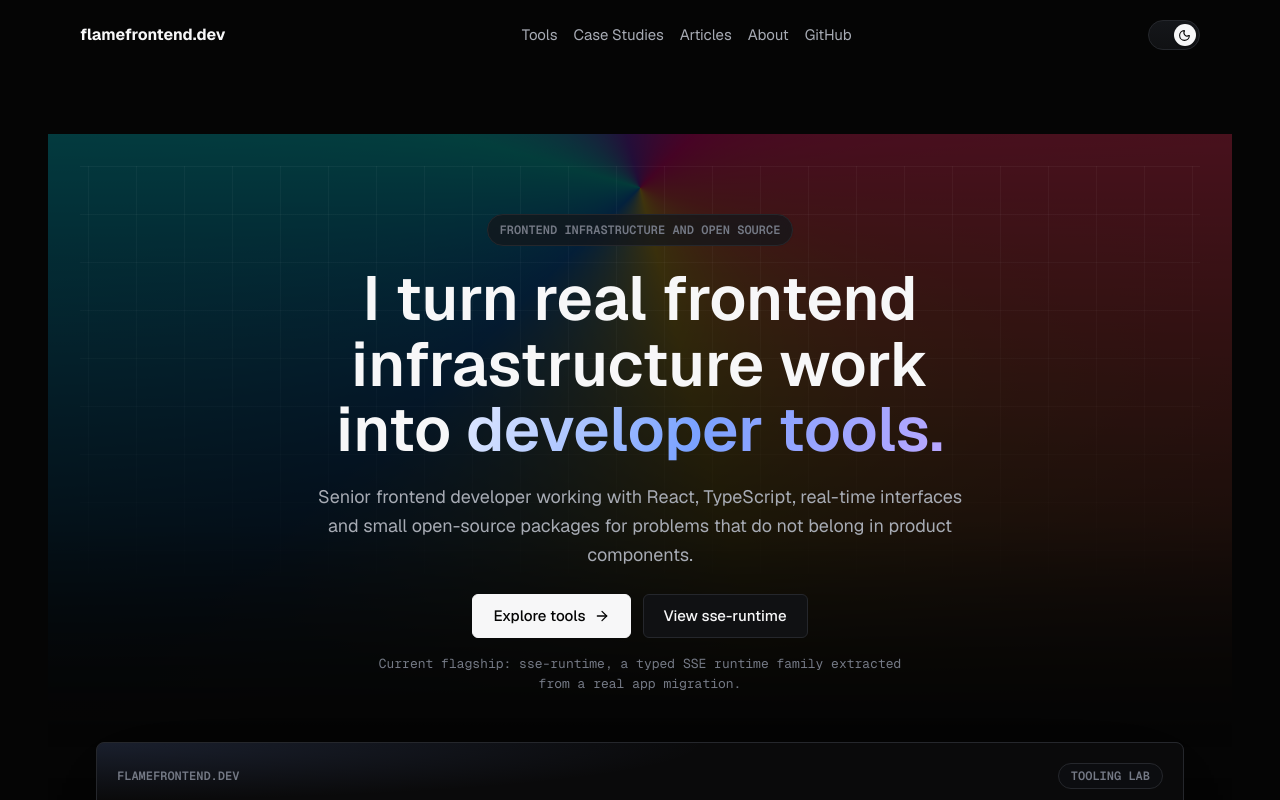
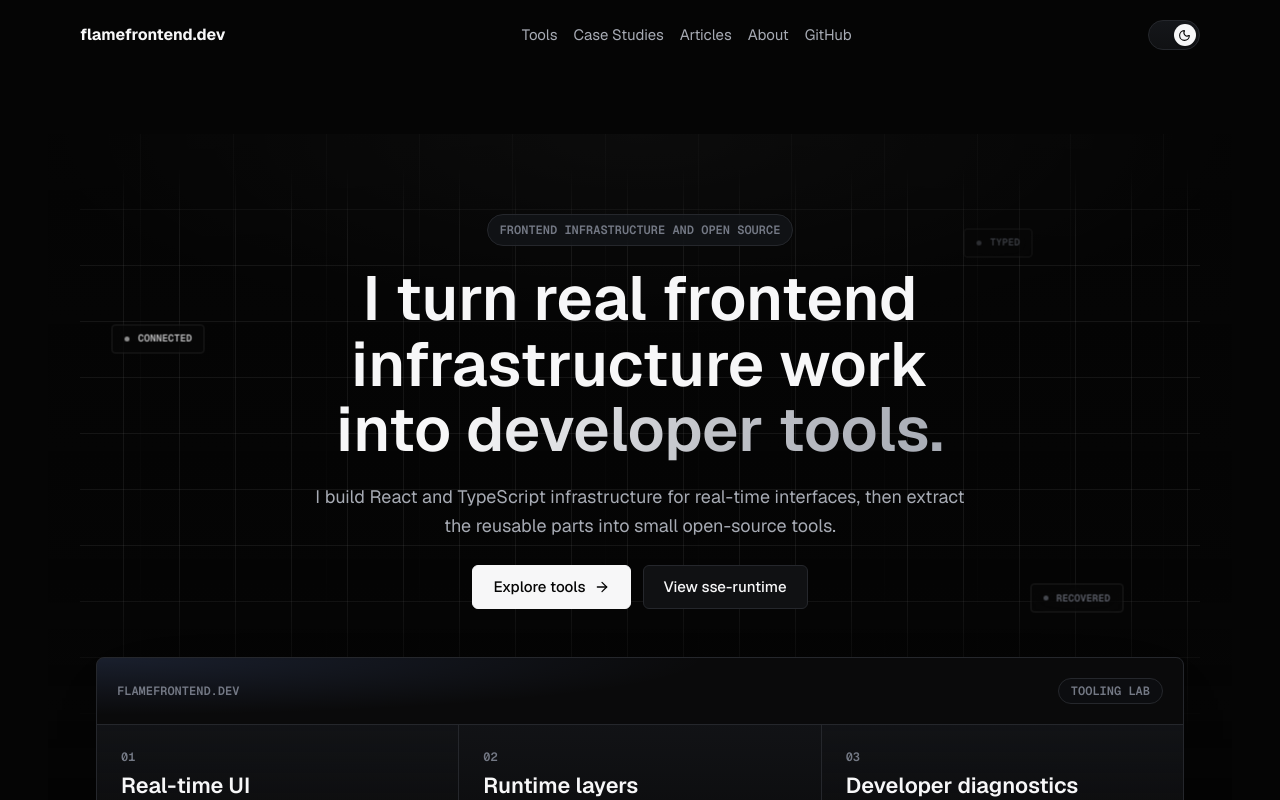
Before and after one commit to FlameFront-end/flamefrontend.dev, a React (Vite) app: page / in a window 1280 px wide. Shown: the top 800 px of the page. Built offline with nearby package versions, Linux system fonts and the light colour scheme.

Commit message:
refactor home hero background and copy

```diff
--- /dev/null
+++ b/src/features/home/components/squares-background/SquaresBackground.tsx
@@ -0,0 +1,188 @@
+import { useEffect, useRef } from 'react';
+
+type Direction = 'right' | 'left' | 'up' | 'down' | 'diagonal';
+
+type SquaresBackgroundProps = {
+  readonly className?: string;
+  readonly direction?: Direction;
+  readonly speed?: number;
+  readonly squareSize?: number;
+  readonly borderColor?: string;
+  readonly highlightColor?: string;
+};
+
+type DrawGridOptions = {
+  readonly context: CanvasRenderingContext2D;
+  readonly canvas: HTMLCanvasElement;
+  readonly squareSize: number;
+  readonly borderColor: string;
+  readonly highlightColor: string;
+  readonly gridOffset: { x: number; y: number };
+  readonly hoveredSquare: { x: number; y: number } | null;
+};
+
+const MIN_SPEED = 0.05;
+
+export function SquaresBackground({
+  className,
+  direction = 'diagonal',
+  speed = 0.18,
+  squareSize = 48,
+  borderColor = 'rgba(255, 255, 255, 0.12)',
+  highlightColor = 'rgba(255, 255, 255, 0.045)',
+}: SquaresBackgroundProps): React.ReactElement {
+  const canvasRef = useRef<HTMLCanvasElement>(null);
+  const frameRef = useRef<number | null>(null);
+  const gridOffsetRef = useRef({ x: 0, y: 0 });
+  const hoveredSquareRef = useRef<{ x: number; y: number } | null>(null);
+
+  useEffect(() => {
+    const canvas = canvasRef.current;
+
+    if (!canvas) {
+      return;
+    }
+
+    const context = canvas.getContext('2d');
+
+    if (!context) {
+      return;
+    }
+
+    const prefersReducedMotion = window.matchMedia('(prefers-reduced-motion: reduce)');
+    const resizeCanvas = (): void => {
+      const { width, height } = canvas.getBoundingClientRect();
+      const pixelRatio = Math.min(window.devicePixelRatio || 1, 2);
+
+      canvas.width = Math.max(1, Math.floor(width * pixelRatio));
+      canvas.height = Math.max(1, Math.floor(height * pixelRatio));
+      context.setTransform(pixelRatio, 0, 0, pixelRatio, 0, 0);
+      drawGrid({
+        context,
+        canvas,
+        squareSize,
+        borderColor,
+        highlightColor,
+        gridOffset: gridOffsetRef.current,
+        hoveredSquare: hoveredSquareRef.current,
+      });
+    };
+
+    const updateGridOffset = (): void => {
+      const effectiveSpeed = Math.max(speed, MIN_SPEED);
+
+      if (direction === 'right' || direction === 'diagonal') {
+        gridOffsetRef.current.x = (gridOffsetRef.current.x - effectiveSpeed + squareSize) % squareSize;
+      }
+
+      if (direction === 'left') {
+        gridOffsetRef.current.x = (gridOffsetRef.current.x + effectiveSpeed + squareSize) % squareSize;
+      }
+
+      if (direction === 'down' || direction === 'diagonal') {
+        gridOffsetRef.current.y = (gridOffsetRef.current.y - effectiveSpeed + squareSize) % squareSize;
+      }
+
+      if (direction === 'up') {
+        gridOffsetRef.current.y = (gridOffsetRef.current.y + effectiveSpeed + squareSize) % squareSize;
+      }
+    };
+
+    const animate = (): void => {
+      if (prefersReducedMotion.matches) {
+        drawGrid({
+          context,
+          canvas,
+          squareSize,
+          borderColor,
+          highlightColor,
+          gridOffset: gridOffsetRef.current,
+          hoveredSquare: hoveredSquareRef.current,
+        });
+        frameRef.current = null;
+
+        return;
+      }
+
+      updateGridOffset();
+      drawGrid({
+        context,
+        canvas,
+        squareSize,
+        borderColor,
+        highlightColor,
+        gridOffset: gridOffsetRef.current,
+        hoveredSquare: hoveredSquareRef.current,
+      });
+      frameRef.current = window.requestAnimationFrame(animate);
+    };
+
+    const handleMouseMove = (event: MouseEvent): void => {
+      const rect = canvas.getBoundingClientRect();
+      const mouseX = event.clientX - rect.left;
+      const mouseY = event.clientY - rect.top;
+
+      hoveredSquareRef.current = {
+        x: Math.floor((mouseX + gridOffsetRef.current.x) / squareSize),
+        y: Math.floor((mouseY + gridOffsetRef.current.y) / squareSize),
+      };
+    };
+
+    const handleMouseLeave = (): void => {
+      hoveredSquareRef.current = null;
+    };
+
+    resizeCanvas();
+    frameRef.current = window.requestAnimationFrame(animate);
+    window.addEventListener('resize', resizeCanvas);
+    canvas.addEventListener('mousemove', handleMouseMove);
+    canvas.addEventListener('mouseleave', handleMouseLeave);
+
+    return () => {
+      window.removeEventListener('resize', resizeCanvas);
+      canvas.removeEventListener('mousemove', handleMouseMove);
+      canvas.removeEventListener('mouseleave', handleMouseLeave);
+
+      if (frameRef.current !== null) {
+        window.cancelAnimationFrame(frameRef.current);
+      }
+    };
+  }, [borderColor, direction, highlightColor, speed, squareSize]);
+
+  return <canvas className={className} ref={canvasRef} />;
+}
+
+function drawGrid({
+  context,
+  canvas,
+  squareSize,
+  borderColor,
+  highlightColor,
+  gridOffset,
+  hoveredSquare,
+}: DrawGridOptions): void {
+  const width = canvas.clientWidth;
+  const height = canvas.clientHeight;
+  const offsetX = gridOffset.x % squareSize;
+  const offsetY = gridOffset.y % squareSize;
+
+  context.clearRect(0, 0, width, height);
+  context.lineWidth = 0.8;
+  context.strokeStyle = borderColor;
+
+  for (let x = -squareSize; x < width + squareSize; x += squareSize) {
+    for (let y = -squareSize; y < height + squareSize; y += squareSize) {
+      const squareX = x - offsetX;
+      const squareY = y - offsetY;
+      const squareIndexX = Math.floor((squareX + offsetX) / squareSize);
+      const squareIndexY = Math.floor((squareY + offsetY) / squareSize);
+
+      if (hoveredSquare?.x === squareIndexX && hoveredSquare.y === squareIndexY) {
+        context.fillStyle = highlightColor;
+        context.fillRect(squareX, squareY, squareSize, squareSize);
+      }
+
+      context.strokeRect(squareX, squareY, squareSize, squareSize);
+    }
+  }
+}
--- a/src/features/home/pages/HomePage.module.scss
+++ b/src/features/home/pages/HomePage.module.scss
@@ -24,42 +24,106 @@
   background:
     linear-gradient(
       180deg,
-      color-mix(in srgb, var(--color-background) 4%, transparent),
-      var(--color-background) 88%
+      color-mix(in srgb, var(--color-background) 12%, transparent),
+      var(--color-background) 86%
     ),
-    conic-gradient(
-      from 226deg at 50% 8%,
-      #007cf0,
-      #00dfd8,
-      #7928ca,
-      #ff0080,
-      #ff4d4d,
-      #f9cb28,
-      #007cf0
+    radial-gradient(
+      70% 42% at 50% 0%,
+      color-mix(in srgb, var(--color-text-primary) 9%, transparent),
+      transparent 72%
+    ),
+    repeating-linear-gradient(
+      90deg,
+      transparent 0 5.75rem,
+      color-mix(in srgb, var(--color-text-primary) 7%, transparent) 5.75rem 5.8125rem
     );
-  opacity: 0.28;
+  opacity: 0.38;
   mask-image: linear-gradient(180deg, #000 0%, #000 58%, transparent 100%);
 }
 
-.hero::after {
+.heroActivity {
   position: absolute;
   inset: clamp(1rem, 3vw, 2rem) 0 auto;
-  z-index: -1;
-  height: clamp(28rem, 52vw, 38rem);
-  background-image:
-    linear-gradient(var(--grid-line) 1px, transparent 1px),
-    linear-gradient(90deg, var(--grid-line) 1px, transparent 1px);
-  background-position: center top;
-  background-size: 3rem 3rem;
-  mask-image: linear-gradient(180deg, rgb(0 0 0 / 62%), transparent 78%);
-  content: '';
+  z-index: 0;
+  height: clamp(24rem, 49vw, 36rem);
+  width: 100%;
+  display: block;
+  overflow: hidden;
+  contain: paint;
+  pointer-events: none;
+  opacity: 0.58;
+  mask-image: linear-gradient(180deg, transparent 0%, #000 12%, #000 72%, transparent 100%);
+}
+
+.hero::after {
+  content: none;
 }
 
 .heroHeader {
+  position: relative;
+  z-index: 1;
   display: grid;
   justify-items: center;
   width: min(100%, 58rem);
   text-align: center;
+}
+
+.heroMarkers {
+  position: absolute;
+  inset: 0;
+  z-index: 1;
+  pointer-events: none;
+}
+
+.heroMarker {
+  position: absolute;
+  display: inline-flex;
+  align-items: center;
+  min-height: 1.8125rem;
+  padding: 0 var(--space-3);
+  color: color-mix(in srgb, var(--color-text-muted) 70%, transparent);
+  background: color-mix(in srgb, var(--color-background-soft) 52%, transparent);
+  border: 1px solid color-mix(in srgb, var(--color-text-primary) 9%, transparent);
+  border-radius: var(--radius-xs);
+  backdrop-filter: blur(12px);
+  box-shadow: 0 14px 42px -34px rgb(0 0 0 / 88%);
+  font-family: var(--font-mono);
+  font-size: 0.625rem;
+  font-weight: 600;
+  line-height: 1;
+  text-transform: uppercase;
+  transform: translate(-50%, -50%);
+  white-space: nowrap;
+}
+
+.heroMarker::before {
+  width: 0.3125rem;
+  height: 0.3125rem;
+  margin-right: var(--space-2);
+  background: currentColor;
+  border-radius: var(--radius-pill);
+  content: '';
+  opacity: 0.72;
+}
+
+.connectedMarker {
+  top: clamp(9rem, 16vw, 13rem);
+  left: max(7%, calc(50% - 38rem));
+  color: color-mix(in srgb, var(--color-text-primary) 78%, transparent);
+}
+
+.typedMarker {
+  top: clamp(5.75rem, 8.5vw, 7.75rem);
+  right: max(18%, calc(50% - 24rem));
+  opacity: 0.7;
+  transform: translate(50%, -50%);
+}
+
+.recoveredMarker {
+  top: clamp(24rem, 38vw, 29rem);
+  right: max(11%, calc(50% - 30rem));
+  color: color-mix(in srgb, var(--color-text-muted) 78%, transparent);
+  transform: translate(50%, -50%);
 }
 
 .heroEyebrow {
@@ -97,13 +161,23 @@
 .heroAccent {
   display: inline-block;
   color: transparent;
-  background-image: linear-gradient(110deg, #dfe8ff 0%, #7aa2ff 48%, #b9a7ff 100%);
+  background-image: linear-gradient(
+    110deg,
+    var(--color-text-primary) 0%,
+    color-mix(in srgb, var(--color-text-primary) 58%, var(--color-text-muted)) 52%,
+    var(--color-text-secondary) 100%
+  );
   background-clip: text;
   -webkit-text-fill-color: transparent;
 }
 
 :global([data-theme='light']) .heroAccent {
-  background-image: linear-gradient(110deg, #1e3a8a 0%, #2563eb 54%, #6d46d9 100%);
+  background-image: linear-gradient(
+    110deg,
+    var(--color-text-primary) 0%,
+    color-mix(in srgb, var(--color-text-primary) 72%, var(--color-text-muted)) 52%,
+    var(--color-text-secondary) 100%
+  );
 }
 
 .heroLead {
@@ -122,15 +196,6 @@
   margin-top: var(--space-6);
 }
 
-.heroProof {
-  max-width: 34rem;
-  margin: var(--space-4) 0 0;
-  color: var(--color-text-muted);
-  font-family: var(--font-mono);
-  font-size: 0.8125rem;
-  line-height: 1.55;
-}
-
 .heroActions svg,
 .migrationCopy svg {
   width: 1rem;
@@ -139,6 +204,8 @@
 }
 
 .heroPreview {
+  position: relative;
+  z-index: 1;
   width: min(100%, 68rem);
 }
 
@@ -598,8 +665,17 @@
   }
 
   .heroHeader {
+    order: 0;
     justify-items: center;
     text-align: center;
+  }
+
+  .heroMarkers {
+    display: none;
+  }
+
+  .heroPreview {
+    order: 1;
   }
 
   .heroEyebrow {
@@ -624,12 +700,6 @@
     margin-top: var(--space-4);
     font-size: 1rem;
     line-height: 1.55;
-  }
-
-  .heroProof {
-    max-width: 23rem;
-    margin-top: var(--space-3);
-    font-size: 0.75rem;
   }
 
   .heroActions {
--- a/src/features/home/pages/HomePage.tsx
+++ b/src/features/home/pages/HomePage.tsx
@@ -6,6 +6,7 @@ import { MetricCell } from '@/features/home/components/metric-cell/MetricCell';
 import { PlannedToolCard } from '@/features/home/components/planned-tool-card/PlannedToolCard';
 import { RuntimeCapabilityCard } from '@/features/home/components/runtime-capability-card/RuntimeCapabilityCard';
 import { SectionIntro } from '@/features/home/components/section-intro/SectionIntro';
+import { SquaresBackground } from '@/features/home/components/squares-background/SquaresBackground';
 import {
   contactActions,
   homeMetrics,
@@ -25,6 +26,17 @@ export function HomePage(): React.ReactElement {
     <div className={styles.page}>
       <section className={styles.hero} aria-labelledby="home-hero-title">
         <div className={styles.heroBackdrop} aria-hidden="true" />
+        <SquaresBackground
+          borderColor="rgba(255, 255, 255, 0.075)"
+          className={styles.heroActivity}
+          speed={0.11}
+          squareSize={56}
+        />
+        <div className={styles.heroMarkers} aria-hidden="true">
+          <span className={`${styles.heroMarker} ${styles.connectedMarker}`}>connected</span>
+          <span className={`${styles.heroMarker} ${styles.typedMarker}`}>typed</span>
+          <span className={`${styles.heroMarker} ${styles.recoveredMarker}`}>recovered</span>
+        </div>
 
         <div className={styles.heroHeader}>
           <p className={styles.heroEyebrow}>Frontend infrastructure and open source</p>
@@ -33,8 +45,8 @@ export function HomePage(): React.ReactElement {
             <span className={styles.heroAccent}>developer tools.</span>
           </h1>
           <p className={styles.heroLead}>
-            Senior frontend developer working with React, TypeScript, real-time interfaces and small
-            open-source packages for problems that do not belong in product components.
+            I build React and TypeScript infrastructure for real-time interfaces, then extract the
+            reusable parts into small open-source tools.
           </p>
 
           <div className={styles.heroActions}>
@@ -46,11 +58,6 @@ export function HomePage(): React.ReactElement {
               View sse-runtime
             </LinkButton>
           </div>
-
-          <p className={styles.heroProof}>
-            Current flagship: sse-runtime, a typed SSE runtime family extracted from a real app
-            migration.
-          </p>
         </div>
 
         <div className={styles.heroPreview}>
--- a/src/shared/styles/globals.scss
+++ b/src/shared/styles/globals.scss
@@ -7,6 +7,7 @@
 
 html {
   min-width: 320px;
+  overflow-x: hidden;
   background: var(--color-background);
   scroll-behavior: smooth;
 }
@@ -14,6 +15,7 @@ html {
 body {
   min-height: 100vh;
   margin: 0;
+  overflow-x: hidden;
   background: var(--color-background);
   color: var(--color-text-primary);
   font-size: var(--font-size-body);
```
